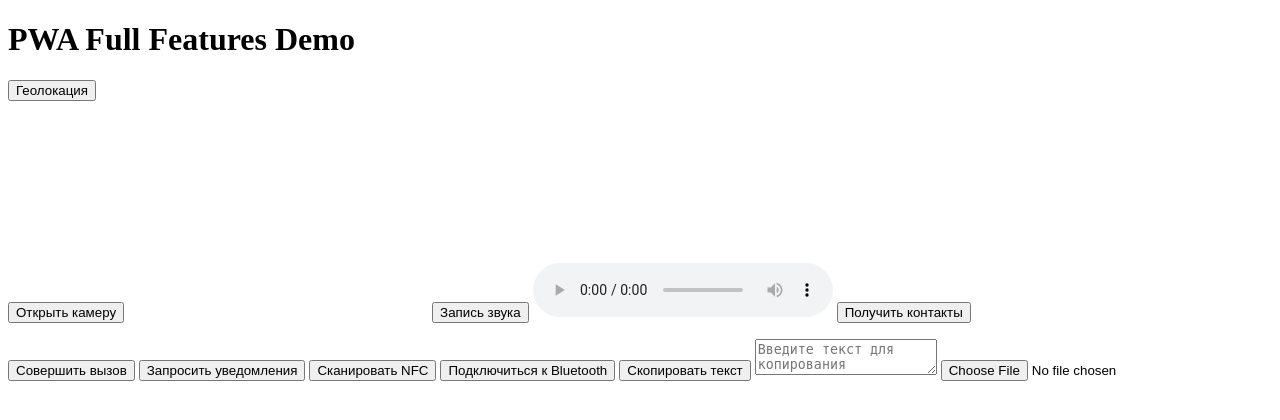
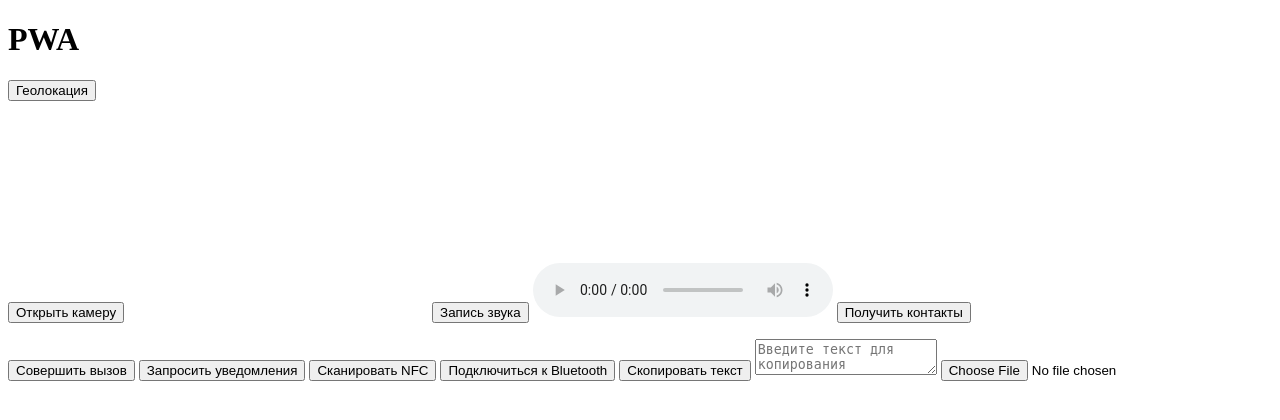
Before and after one commit to talantikus/pwa, a PHP site: page / in a window 1280 px wide. Shown: the top 420 px of the page. Run offline with PHP 8.4, Linux system fonts and the light colour scheme.

Commit message:
rename title and h1 in PHP file

```diff
--- a/index.php
+++ b/index.php
@@ -3,11 +3,11 @@
 <head>
     <meta charset="UTF-8">
     <meta name="viewport" content="width=device-width, initial-scale=1.0">
-    <title>PWA Full Features Demo</title>
+    <title>PWA</title>
     <link rel="manifest" href="manifest.json">
 </head>
 <body>
-    <h1>PWA Full Features Demo</h1>
+    <h1>PWA</h1>
 
     <!-- Геолокация -->
     <button onclick="getLocation()">Геолокация</button>
```
